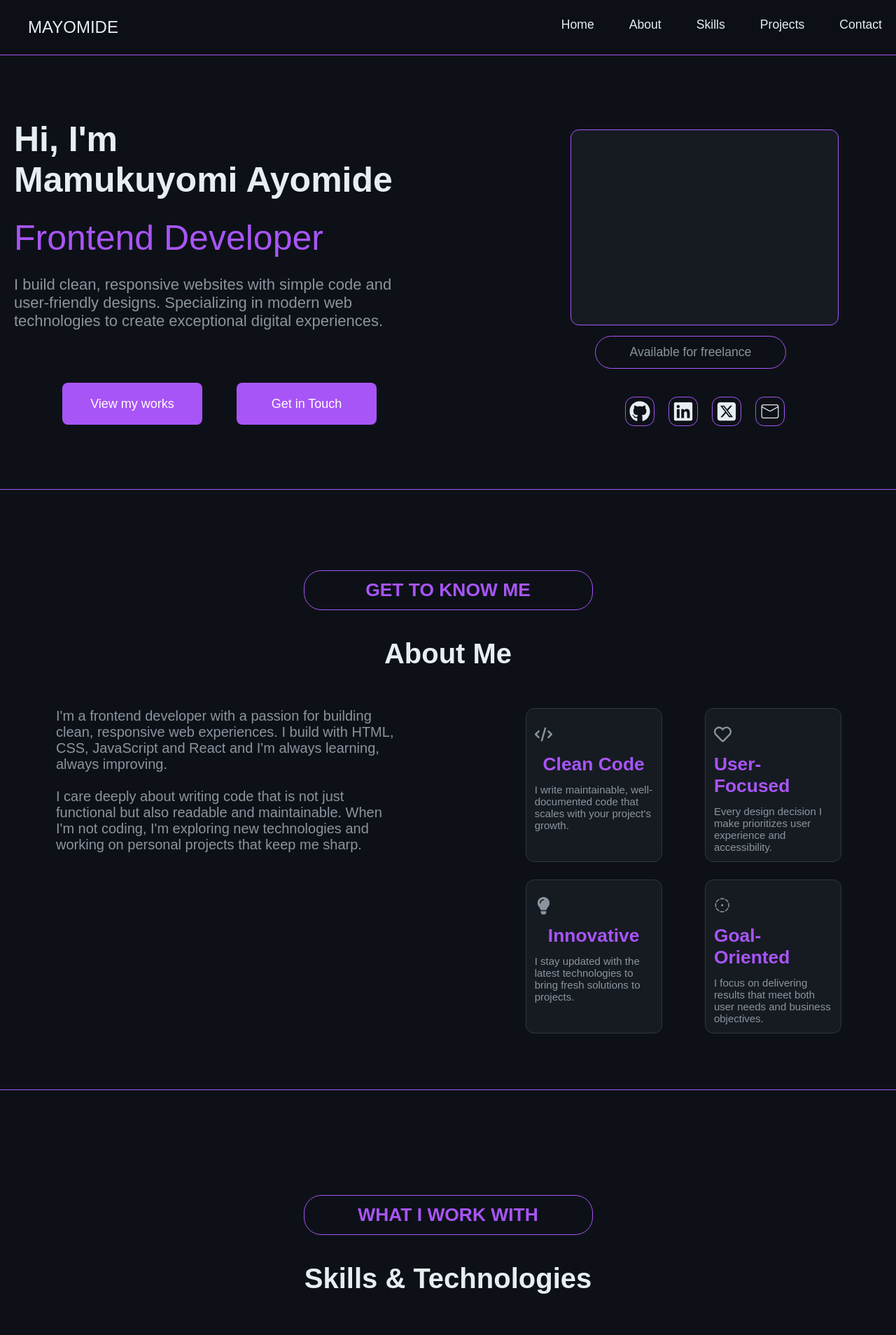
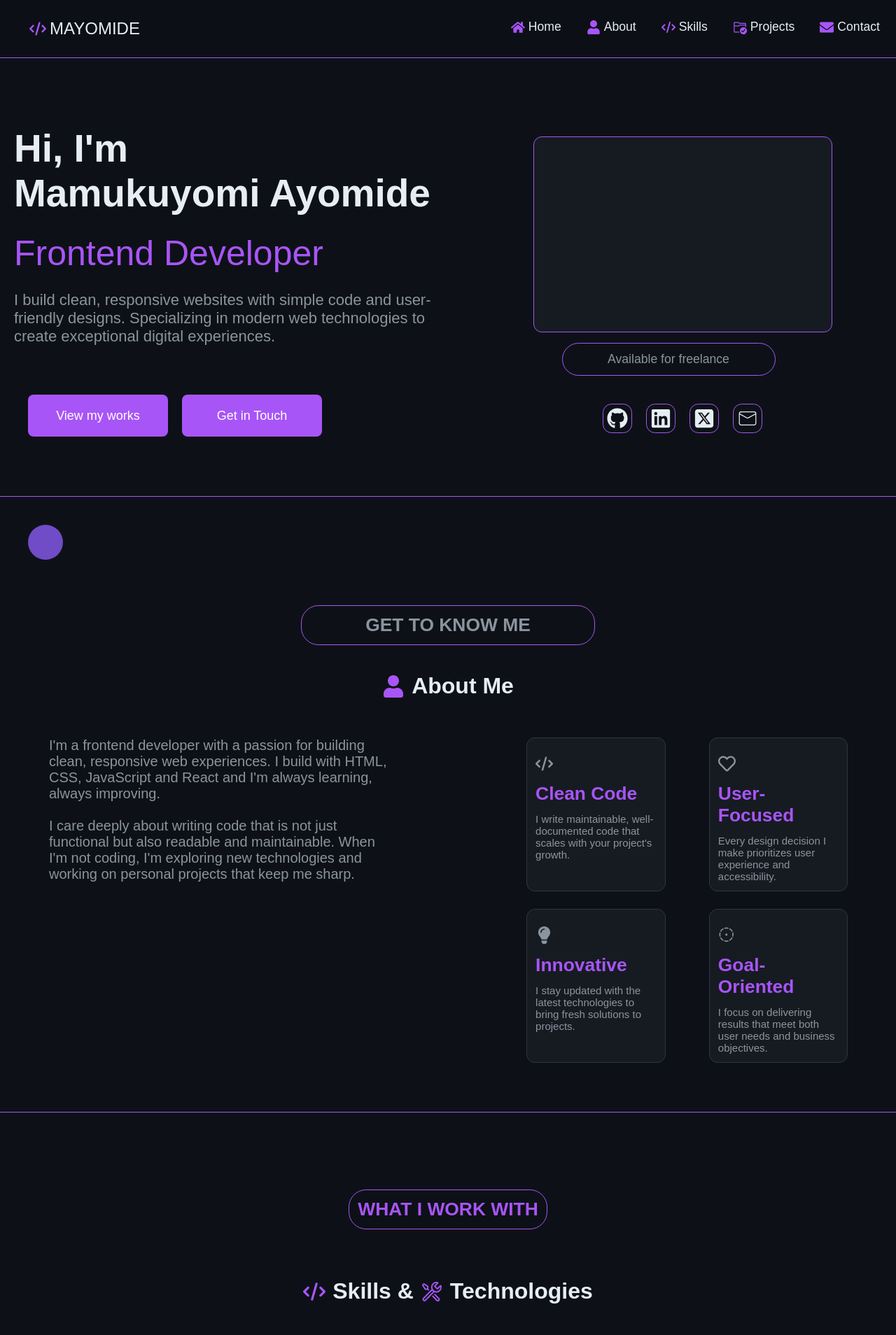
Before and after one commit to mayomide1/mayomide-personal-portfolio, a React (Vite) app in the folder portfolio/: page / in a window 1280 px wide. Shown: the top 1908 px of the page at 70% size. Built offline with nearby package versions, Linux system fonts and the light colour scheme.

Commit message:
Added some new changes and features to the page

```diff
--- a/portfolio/src/Page.jsx
+++ b/portfolio/src/Page.jsx
@@ -1,17 +1,20 @@
 import React from 'react'
 
 import { FaCode } from "react-icons/fa6";
-import { FaRegHeart,FaLightbulb,FaGithub,FaLinkedin,FaRegCopyright,FaHtml5,FaCss3Alt,FaGitAlt,FaReact,FaLongArrowAltRight         } from "react-icons/fa";
+import { FaRegHeart,FaLightbulb,FaGithub,FaLinkedin,FaRegCopyright,FaHtml5,FaCss3Alt,FaGitAlt,FaReact,FaHome,FaUser,FaEnvelope      } from "react-icons/fa";
 import { VscIssueDraft } from "react-icons/vsc";
 import { IoIosMail } from "react-icons/io";
 import { BsFillTelephoneOutboundFill } from "react-icons/bs";
-import { FaLocationDot, FaSquareXTwitter } from "react-icons/fa6";
+import { FaLocationDot,FaSquareXTwitter,FaChevronRight,FaAngleLeft  } from "react-icons/fa6";
 import { TiStarburstOutline } from "react-icons/ti";
 import { SiJavascript,SiNpm  } from "react-icons/si";
 import { RiTailwindCssFill } from "react-icons/ri";
 import { CiMail } from "react-icons/ci";
 import { VscVscode } from "react-icons/vsc";
 import { IoIosArrowRoundForward } from "react-icons/io";
+import { VscFolderActive,VscTools } from "react-icons/vsc"
+import {  } from "react-icons/vsc"
+import { LuSlash } from "react-icons/lu";
 
 const Page = () => {
   return (
@@ -19,15 +22,15 @@ const Page = () => {
 
     <div className='nav-bar'>
     <div>
-        <p>MAYOMIDE</p>
+        <p><FaCode style={{color:"#A855F7"}}/>MAYOMIDE</p>
     </div>
     <div>
         <ul>
-            <li><a href='#home'>Home</a></li>
-            <li><a href='#about'>About</a></li>
-            <li><a href='#skills'>Skills</a></li>
-            <li><a href='#projects'>Projects</a></li>
-            <li><a href='#contact'>Contact</a></li>
+            <li><a href='#home'><FaHome style={{fontSize:"20px", color:"#A855F7"}}/>Home</a></li>
+            <li><a href='#about'><FaUser style={{fontSize:"20px", color:"#A855F7"}}/>About</a></li>
+            <li><a href='#skills'><FaCode style={{fontSize:"20px", color:"#A855F7"}}/>Skills</a></li>
+            <li><a href='#projects'> <VscFolderActive style={{fontSize:"20px", color:"#A855F7"}}/>Projects</a></li>
+            <li><a href='#contact'><FaEnvelope style={{fontSize:"20px", color:"#A855F7"}}/>Contact</a></li>
         </ul>
     </div>
     </div>
@@ -40,10 +43,8 @@ const Page = () => {
     <div className='buttons'>
         <a href='#projects'><button>View my works</button></a>
         <a href='#contact'><button>Get in Touch</button></a>
-
     </div>
     </div>
-
     <div className='left'>
         <div className='image'>
             <img src=''/>
@@ -59,15 +60,14 @@ const Page = () => {
     </section>
 
     <section id='about' >
+        <div className='dot'></div>
     <h2 className='about-text'>{"Get to Know Me".toUpperCase()}</h2>
-    <h1>About Me</h1>
-
+    <h1> <FaUser style={{color:"#A855F7"}}/>About Me</h1>
     <div className='about-container'>
     <div className='left'>
     <p>I'm a frontend developer with a passion for building clean, responsive web experiences. I build with HTML, CSS, JavaScript and React and I'm always learning, always improving. <br/><br/>
     I care deeply about writing code that is not just functional but also readable and maintainable. When I'm not coding, I'm exploring new technologies and working on personal projects that keep me sharp.</p>
     </div>
-
     <div className='right'>
     <div className='container'>
     <p><FaCode style={{fontSize:"25px"}}/></p>
@@ -95,7 +95,7 @@ const Page = () => {
 
     <section id='skills'>
     <h2 className='about-text'> WHAT I WORK WITH</h2>
-    <h1>Skills & Technologies</h1>
+    <h1><FaCode style={{color:"#A855F7"}}/>Skills & <VscTools style={{color:"#A855F7"}}/>Technologies</h1>
 
     <div className='technologies'>
         <div className='tech'> <FaHtml5 />HTML5</div>
@@ -109,13 +109,13 @@ const Page = () => {
     </div>
 
     <div className='about-text'>Always learning and exploring new technologies</div>
-
     </section>
 
     <section id='contact'>
     <h2 className='about-text'>GET IN TOUCH</h2>
+    <p className='head-text'>I love working on unique challenges and innovative solutions. <br/>Let's discuss your vision and make it reality.</p>
    <div className="contactcard">
-    <div className='right'>
+    <div className='left'>
          <h1>Let's Connect</h1>
     <div className='contact-cards'>
         <a href='mailto:ayomidemamukuyomi5@gmail.com'>
@@ -127,7 +127,6 @@ const Page = () => {
         </div>
         </div>
         </a>
-
         <a href='tel:+2347016197076'>
         <div className='contact-card'>
         <BsFillTelephoneOutboundFill style={{fontSize:"30px"}}/>
@@ -137,7 +136,6 @@ const Page = () => {
         </div>
         </div>
         </a>
-
         <div className='contact-card'>
         <FaLocationDot style={{fontSize:"30px"}}/>
         <div className="card-detail">
@@ -145,7 +143,6 @@ const Page = () => {
         <a >LAGOS, NG</a>
         </div>
         </div>
-
         <div className='socials'>
         <a href='https://github.com/mayomide1' target='_blank' className='social-icons'><FaGithub style={{fontSize:"30px"}}/></a>
         <a href='https://www.linkedin.com/in/ayomide-mamukuyomi/' target='_blank' className='social-icons'><FaLinkedin  style={{fontSize:"30px"}}/></a>
@@ -155,9 +152,8 @@ const Page = () => {
     </div>
     </div>
 
-    <div className='left'>
+    <div className='right'>
     <h2 className='about-text form-header'>Have a specific project in mind?</h2>
-<p>I love working on unique challenges and innovative solutions. <br/>Let's discuss your vision and make it reality.</p>
     <form>
     <div className='contact-info'>
         <div className='contact-info-group'>
@@ -178,7 +174,7 @@ const Page = () => {
     </section>
 
     <div className='footer'>
-        <p>MAYOMIDE</p>
+        <p><FaCode style={{color:"#A855F7"}}/>MAYOMIDE</p>
         <div className='socials'>
         <a href='https://github.com/mayomide1' target='_blank' className='social-icons'><FaGithub style={{fontSize:"30px"}}/></a>
         <a href='https://www.linkedin.com/in/ayomide-mamukuyomi/' target='_blank' className='social-icons'><FaLinkedin  style={{fontSize:"30px"}}/></a>
--- a/portfolio/src/index.css
+++ b/portfolio/src/index.css
@@ -24,7 +24,7 @@ body{
 section{
   width: 100%;
   height: auto;
-  padding: 50px;
+  padding: 40px;
   text-align: center;
   border-bottom: 1px solid var(--accent-purple);
 }
@@ -38,22 +38,27 @@ section{
   color: var(--text-secondary);
 }
 
-#contact h2,
-#skills h2,
-#about h2{
+#about h2:first-child,
+#skills h2:first-child,
+#contact h2:first-child{
+  width: fit-content;
+  color: var(--accent-purple);
+}
+
+#skills h1,
+#about h1,
+#contact h1{
+  width: fit-content;
+  margin: 0 auto;
   display: flex;
   align-items: center;
   justify-content: center;
-  color: var(--accent-purple);
+  gap: 10px;
+  color: var(--text-primary);
+  font-size: 2rem;
 }
 
-#contact h1,
-#skills h1,
-#about h1{
-  color: var(--text-primary);
-  font-size: 2.5rem;
-}
-
+/* NAVBAR */
 .nav-bar{
   width: 100%;
   border-bottom: 1px solid var(--accent-purple);
@@ -61,6 +66,8 @@ section{
   display: flex;
   justify-content: space-between;
   position: fixed;
+  flex-wrap: wrap;
+  gap: 20px;
   top: 0;
   background: rgba(13,17,23,0.8);
   -webkit-backdrop-filter: blur(10px);
@@ -71,15 +78,26 @@ section{
 .nav-bar p,
 .footer p:nth-child(1){
   color: var(--text-primary);
+  padding: 2px;
   font-size: 24px;
   cursor: pointer;
   transform: translate(20px);
   transition: all 0.3s ease-in-out;
+  display: flex;
+  align-items: center;
+  gap: 5px;
+}
+
+.nav-bar p:hover,
+.footer p:nth-child(1):hover{
+  border-bottom: 1px solid var(--text-primary);
+  color: var(--accent-purple);
 }
 
 ul{
   display: flex;
-  gap: 50px;
+  gap: 30px;
+  flex-wrap: wrap;
   justify-content: space-around;
 }
 
@@ -90,28 +108,36 @@ ul li{
 ul li a{
   text-decoration: none;
   color: inherit;
+  display: flex;
+  gap: 5px;
+  align-items: center;
+  justify-content: center;
+  padding: 3px;
 }
 
 ul li a:hover{
   border-bottom: 2px solid var(--accent-purple);
 }
 
+/* HOME SECTION */
 #home{
+  width: 100%;
   padding: 60px 10px;
   display: flex;
-  justify-content: space-between;
+  justify-content: space-around;
+  flex-wrap: wrap;
 }
 
 #home .right,
 #home .left{
-  width: 45%;
-  margin-top: 100px;
+  width: 50%;
+  margin-top: 110px;
   padding: 10px;
 }
 
 #home .right h1{
   text-align: start;
-  font-size: 50px;
+  font-size: 55px;
 }
 
 #home .right p{
@@ -131,9 +157,9 @@ ul li a:hover{
 
 #home .buttons{
   display: flex;
-  justify-content: space-evenly;
   flex-wrap: wrap;
-  margin-top: 75px;
+  margin-top: 70px;
+  gap: 20px;
 }
 
 #home .buttons button{
@@ -172,12 +198,17 @@ ul li a:hover{
   width: 50%;
 }
 
+/* ABOUT SECTION */
 .about-container{
+  width: 100%;
   display: flex;
   justify-content: space-between;
+  flex-wrap: wrap;
   margin-top: 25px;
   padding: 15px;
 }
+
+
 
 .about-container .left{
   width: 45%;
@@ -199,7 +230,7 @@ ul li a:hover{
   gap: 25px ;
 }
 
-.container{
+.right .container{
   background: var(--card-bg);
   border: 1px solid var(--border-color);
   width: 40%;
@@ -209,27 +240,30 @@ ul li a:hover{
   transition: all 0.3s ease-in-out;
 }
 
-#about .container h2,
-#about .container p{
+#about .right .container h2,
+#about .right .container p{
   text-align: start;
   margin-top: 12px !important;
 }
 
-#about .container p{
+#about .right .container p{
   font-size: 15px;
   color: var(--text-secondary);
 }
 
-#about .container h2{
+#about .right .container h2{
   color: var(--accent-purple);
+  text-align: start !important;
 }
 
+/* SKILLS */
 .technologies{
   padding: 10px;
   display: flex;
   justify-content: space-around;
   flex-wrap: wrap;
-  margin: 50px 0;
+  gap: 20px;
+  margin: 110px 0;
 }
 
 .tech{
@@ -245,42 +279,44 @@ ul li a:hover{
 }
 
 .tech:hover,
-.contact-cards .contact-card:nth-of-type(1):hover,
-.contact-cards .contact-card:nth-of-type(2):hover,
+.contact-cards .contact-card:first-child:hover,
 .container:hover,
 .social-icons:hover,
 #home .left .image:hover,
 #home .buttons button:hover,
-.nav-bar p:hover,
-.footer p:nth-child(1):hover{
+button:hover{
   transform: translate(20px) scale(1.05);
   box-shadow: 0px 4px 15px rgba(168, 85, 247, 0.4);
 }
 
 #skills .about-text{
-  margin-top: 100px;
-  /* margin-bottom: 72px; */
+  margin-top: 70px;
+  margin-bottom: 70px;
+}
+
+#contact .head-text{
+  font-size: 20px;
+  margin: -15px 0 20px;
 }
 
 #contact .contactcard{
   display: flex;
-  /* gap: 5px; */
   flex-wrap: wrap;
   justify-content: space-around;
 }
 
-#contact .right{
+#contact .left{
   width: 48%;
   padding: 10px;
    border-right: 1px solid var(--accent-purple);
 }
 
-#contact .right h1:nth-of-type(1){
+#contact .left h1:nth-of-type(1){
 text-align: start;
 padding-left: 30px;
 }
 
-#contact .right .socials{
+#contact .left .socials{
 padding-right: 300px;
 }
 
@@ -313,24 +349,30 @@ padding-right: 300px;
   color: var(--accent-purple);
 }
 
+.contact-cards .contact-card:hover,
+.right .container:hover,
+form:hover{
+  border: 1px solid var(--accent-purple);
+}
+
 a{
   text-decoration: none;
   color: var(--text-primary);
 }
 
-#contact .left{
+#contact .right{
    width: 50%;
   padding: 10px;
-  border-left: 1px solid var(--accent-purple);
 }
 
 .form-header{
   margin: 30px auto;
 }
 
-#contact .left h2{
+#contact .right h2{
   width: 80%;
   margin-top: -8px;
+  border: none;
 }
 
 form {
@@ -363,11 +405,14 @@ form {
   flex-direction: column;
   gap: 5px;
   flex: 1;
-  color: #fff;
+  color: var(--accent-purple);
+  margin-bottom: 8px;
 }
 
 .label{
   text-align: start;
+  color: var(--accent-purple);
+  margin: 5px;
 }
 
 input,
@@ -379,6 +424,12 @@ textarea{
   background: var(--card-bg);
   color: var(--text-primary);
 }
+
+input:hover,
+textarea:hover{
+  border: 1px solid var(--accent-purple);
+}
+
 
 input::placeholder,
 textarea::placeholder{
@@ -399,6 +450,7 @@ button{
   cursor: pointer;
   width: 200px;
   margin: 0 auto;
+  transform: translate(20px);
   transition: 0.3s;
 }
 
@@ -412,6 +464,11 @@ button:hover{
   text-align: center;
   background: #010409;
   border-top: 1px solid var(--border-color);
+}
+
+.footer p:nth-child(1){
+  width: fit-content;
+  margin: 0 auto;
 }
 
 .socials{
@@ -436,3 +493,16 @@ button:hover{
   align-items: center;
   justify-content: center;
 }
+
+.dot {
+  width: 50px;
+  height: 50px;
+  border-radius: 50%;
+  background-color: #8B5CF6;
+  animation: blink 1s infinite;
+}
+
+@keyframes blink {
+  0%, 100% { opacity: 1; }
+  50% { opacity: 0; }
+}
```
